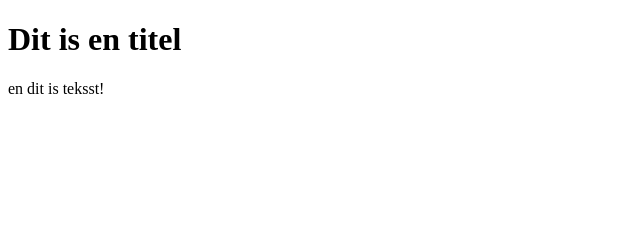
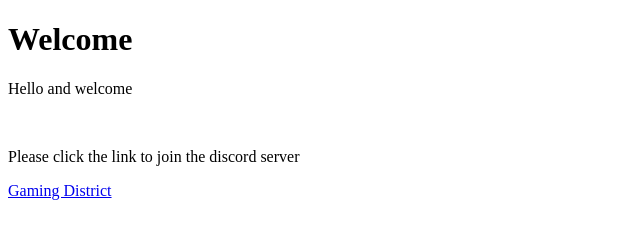
Before and after one commit to QukzScpz/QukzScpz.github.io, a plain HTML site: page index.html in a window 1280 px wide. Shown: the whole page, without its empty margins (0-640 px from the left). Drawn offline with Linux system fonts and the light colour scheme.

Commit message:
server link

```diff
--- a/index.html
+++ b/index.html
@@ -2,10 +2,12 @@
 <html lang="en">
 <head>
     <meta charset="UTF-8">
-    <title>je dikke moeder</title>
+    <title>Qukz_Scpz_</title>
 </head>
 <body>
-    <h1>Dit is en titel</h1>
-    <p> en dit is teksst!</p>
+    <h1>Welcome</h1>
+    <p>Hello and welcome</p> <br>
+    <p>Please click the link to join the discord server</p>
+    <a href="https://discord.gg/4MS6Veg">Gaming District</a>
 </body>
 </html>
```
